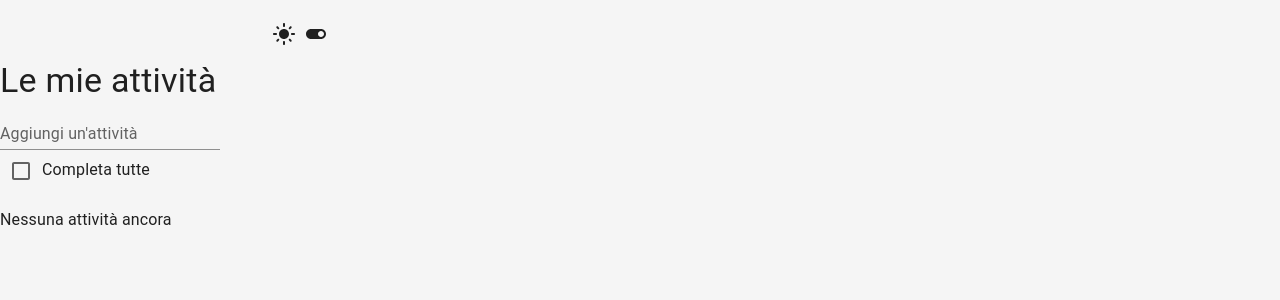
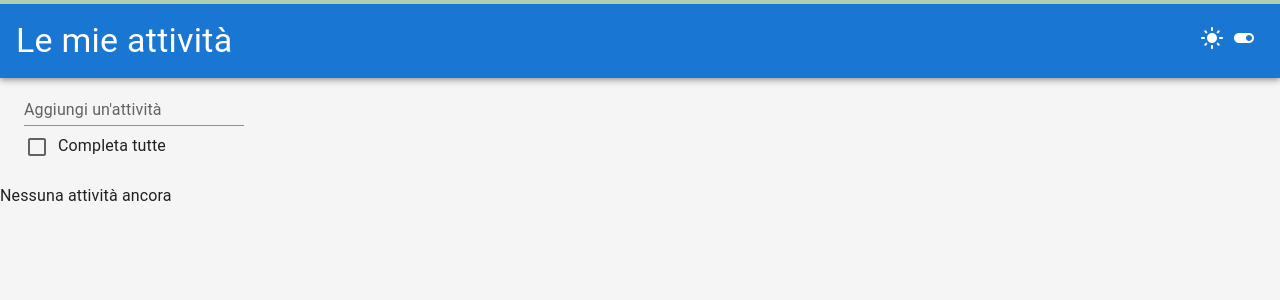
Before and after one commit to Denaz-I/Productivity_tracker_easy, a React (Vite) app: page / in a window 1280 px wide. Shown: the top 300 px of the page. Built offline with nearby package versions, Linux system fonts and the light colour scheme.

Commit message:
aggiunta progress bar, header per essere piu carino, e dovrebbe funzionare il reset giornalero

```diff
--- a/src/Components/AddTaskForm.tsx
+++ b/src/Components/AddTaskForm.tsx
@@ -22,6 +22,7 @@ function AddTaskForm() {
             label="Aggiungi un'attività"
             variant="standard" value={title}
             onChange={(e) => setTitle(e.target.value)}
+            sx={{marginLeft:3}}
         />
     </form>
   );
--- a/src/Components/AllTaskCompleted.tsx
+++ b/src/Components/AllTaskCompleted.tsx
@@ -2,7 +2,7 @@ import { Box, Checkbox } from "@mui/material";
 import { useAppDispatch, useAppSelector } from "../Store/hooks";
 import { setAllCompleted } from "../Store/tasksSlice";
 
-export default function AllTaskCompleted () {
+function AllTaskCompleted () {
     const dispatch = useAppDispatch()
 
     const allCompleted = useAppSelector(
@@ -13,8 +13,11 @@ export default function AllTaskCompleted () {
         <Box>
             <Checkbox checked={allCompleted}
                 onChange={(t) => dispatch(setAllCompleted(t.target.checked))}
-                color="success" />
+                color="success"
+                sx={{marginLeft:2}}/>
         <span>{allCompleted ? "Deseleziona tutte" : "Completa tutte"}</span>
         </Box>
     )
 }
+
+export default AllTaskCompleted
--- a/src/Components/Header.tsx
+++ b/src/Components/Header.tsx
@@ -0,0 +1,32 @@
+import { AppBar, Button, Typography, LinearProgress } from "@mui/material";
+import { toggleTheme } from "../Store/themeSlice";
+import { ToggleOff, ToggleOn, LightMode } from "@mui/icons-material";
+
+import { useAppDispatch, useAppSelector } from "../Store/hooks";
+
+function Header() {
+    const dispatch = useAppDispatch();
+    const mode = useAppSelector((m) => m.theme.mode);
+    const tasks = useAppSelector((p) => p.tasks);
+
+    const totalTasks = tasks.length;
+    const completedTasks = tasks.filter((t) => t.completed).length;
+    const progress = totalTasks > 0 ? (completedTasks / totalTasks) * 100:0;
+
+    console.log({totalTasks, completedTasks, progress})
+
+    return <AppBar position="sticky">
+      <LinearProgress variant="determinate" color="success" value={progress} />
+      <Typography variant="h4" sx={{my:2, mx:2}}>Le mie attività
+        <Button
+          onClick={() => dispatch(toggleTheme())}
+          color="inherit"
+          sx={{float:"right"}}
+        >
+          <LightMode sx={{mr:1}}/> {mode === "light" ? <ToggleOn /> : <ToggleOff /> }
+        </Button>
+      </Typography>
+    </AppBar>
+}
+
+export default Header
--- a/src/Components/TaskCard.tsx
+++ b/src/Components/TaskCard.tsx
@@ -2,7 +2,7 @@ import type { Task } from "../Types/task";
 import { useAppDispatch, useAppSelector } from "../Store/hooks";
 import { toggleTask, removeTask } from "../Store/tasksSlice";
 import {ListItem, Checkbox, Typography, IconButton, Paper} from "@mui/material";
-import DeleteIcon from "@mui/icons-material/Delete";
+import ClearIcon from '@mui/icons-material/Clear';
 
 type Props = { task: Task };
 
@@ -30,7 +30,7 @@ function TaskCard({ task }: Props) {
             color="error"
             onClick={() => dispatch(removeTask(task.id))}
           >
-            <DeleteIcon />
+            <ClearIcon />
           </IconButton>
         }
       >
--- a/src/Components/TaskList.tsx
+++ b/src/Components/TaskList.tsx
@@ -1,15 +1,24 @@
-import { useAppSelector } from "../Store/hooks";
-import { Typography } from "@mui/material";
+import { useAppSelector, useAppDispatch } from "../Store/hooks";
 import TaskCard from "./TaskCard";
 import AddTaskForm from "./AddTaskForm";
 import AllTaskCompleted from "./AllTaskCompleted";
+import { resetCompletedTaskDaily } from "../Store/tasksSlice";
 
 function TasksList() {
+    const dispatch = useAppDispatch()
     const tasks = useAppSelector((t) => t.tasks);
+
+    const oggi = new Date().toDateString();
+    const reset = localStorage.getItem("lastResetDate")
+
+    const ora = new Date().getHours();
+    if (ora >= 6 && reset !== oggi) {
+        dispatch(resetCompletedTaskDaily())
+        localStorage.setItem("lastResetDate", oggi)
+    }
 
     return (
         <div>
-            <Typography variant="h4" sx={{}}>Le mie attività</Typography>
             <AddTaskForm />
                 <AllTaskCompleted />
                 {tasks.length === 0 ? (
--- a/src/Components/Theme.tsx
+++ /dev/null
@@ -1,22 +0,0 @@
-import { Button } from "@mui/material";
-import { toggleTheme } from "../Store/themeSlice";
-import { ToggleOff, ToggleOn, LightMode } from "@mui/icons-material";
-
-import { useAppDispatch, useAppSelector } from "../Store/hooks";
-
-function Theme() {
-    const dispatch = useAppDispatch();
-    const mode = useAppSelector((m) => m.theme.mode);
-
-    return <div>
-      <Button
-        onClick={() => dispatch(toggleTheme())}
-        color="inherit"
-        sx={{marginLeft:33, marginBottom:1, marginTop:2}}
-      >
-      <LightMode sx={{mr:1}}/> {mode === "light" ? <ToggleOn /> : <ToggleOff /> }
-      </Button>
-    </div>
-}
-
-export default Theme
--- a/src/Components/ThemeProvider.tsx
+++ b/src/Components/ThemeProvider.tsx
@@ -4,7 +4,7 @@ import { ThemeProvider, createTheme, CssBaseline } from "@mui/material";
 import type { RootState } from "../Store/store";
 import App from "../App";
 
-export default function ThemedApp() {
+function ThemedApp() {
   const mode = useSelector((state: RootState) => state.theme.mode);
 
   const theme = useMemo(
@@ -32,3 +32,5 @@ export default function ThemedApp() {
     </ThemeProvider>
   );
 }
+
+export default ThemedApp
--- a/src/Pages/Tasks.tsx
+++ b/src/Pages/Tasks.tsx
@@ -1,11 +1,11 @@
 import TasksList from "../Components/TaskList";
-import Theme from "../Components/Theme";
+import Header from "../Components/Header";
 
 function Tasks() {
 
   return (
     <div>
-      <Theme />
+      <Header />
       <TasksList />
     </div>
   );
--- a/src/Store/tasksSlice.ts
+++ b/src/Store/tasksSlice.ts
@@ -1,6 +1,7 @@
 import { createSlice} from "@reduxjs/toolkit";
 import type { PayloadAction } from "@reduxjs/toolkit";
 import type { Task } from "../Types/task";
+
 const initialState: Task[] = [];
 
 const tasksSlice = createSlice({
@@ -27,8 +28,11 @@ const tasksSlice = createSlice({
                 task.completed = action.payload;
             });
         },
+        resetCompletedTaskDaily: (state) => {
+            return state.filter((x) => !x.completed)
+        }
     }
 })
 
-export const {addTask, toggleTask, removeTask, setAllCompleted} = tasksSlice.actions;
+export const {addTask, toggleTask, removeTask, setAllCompleted, resetCompletedTaskDaily} = tasksSlice.actions;
 export default tasksSlice.reducer
```
Also changed, not shown: src/Store/selettori.ts (deleted, +0 -11 lines).
